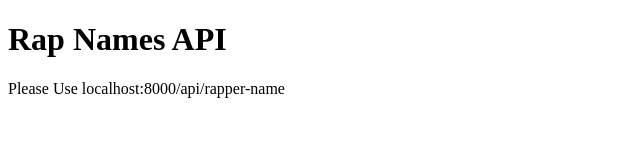
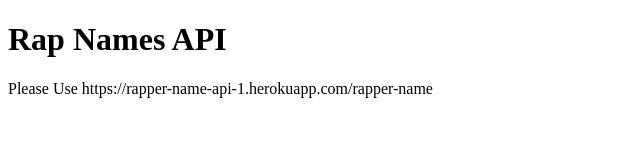
Before and after one commit to AlysshaLewin/rap-names-api, a website: page index.html in a window 1280 px wide. Shown: the whole page, without its empty margins (0-640 px from the left). Drawn offline with Linux system fonts and the light colour scheme.

Commit message:
updated html documenation

```diff
--- a/index.html
+++ b/index.html
@@ -8,6 +8,6 @@
 </head>
 <body>
     <h1>Rap Names API</h1>
-    <p>Please Use localhost:8000/api/rapper-name</p>
+    <p>Please Use https://rapper-name-api-1.herokuapp.com/rapper-name</p>
 </body>
 </html>
```
